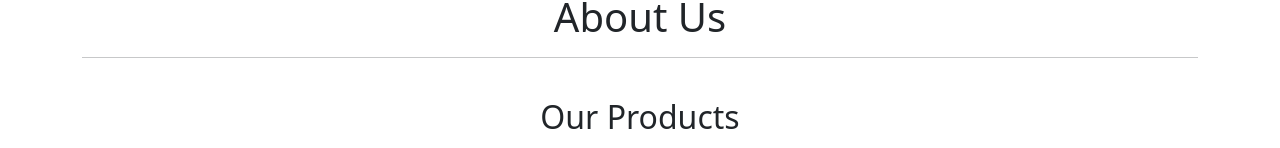
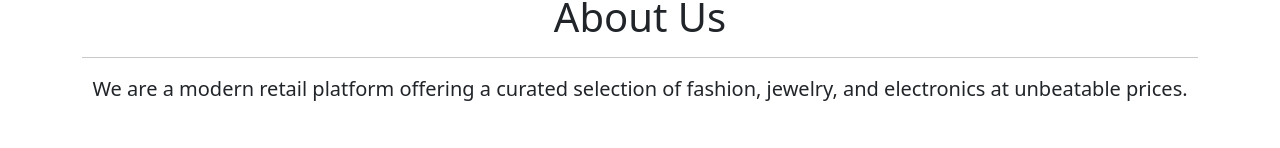
Before and after one commit to Vinamrath/react, a React (Create React App) app: page /about in a window 1280 px wide. Shown: the part 127-275 px from the top of the page. Built offline with nearby package versions, Linux system fonts and the light colour scheme.

Commit message:
feat: Added company description paragraph to About Us section

```diff
--- a/src/pages/AboutPage.jsx
+++ b/src/pages/AboutPage.jsx
@@ -9,7 +9,7 @@ const AboutPage = () => {
         <h1 className="text-center">About Us</h1>
         <hr />
         <p className="lead text-center">
-
+          We are a modern retail platform offering a curated selection of fashion, jewelry, and electronics at unbeatable prices.
         </p>
 
         <h2 className="text-center py-4">Our Products</h2>
```
